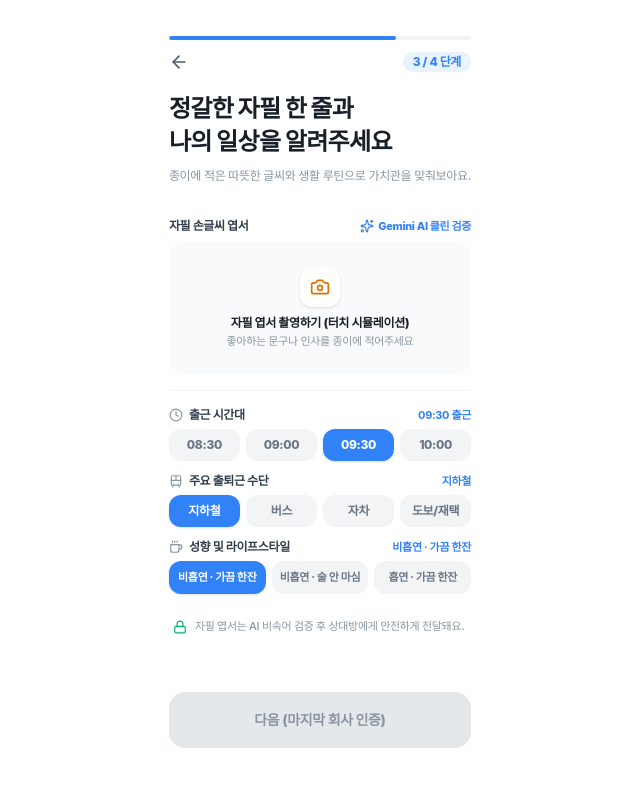
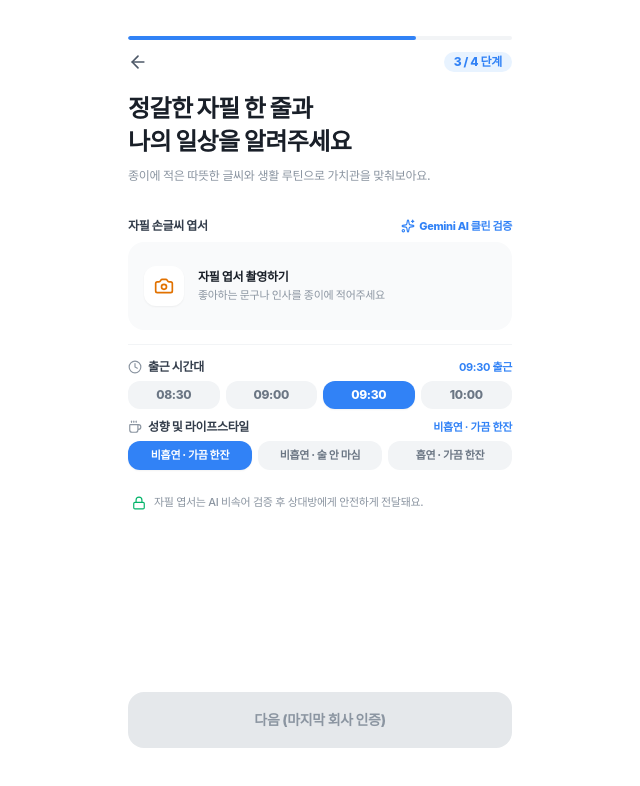
Before and after one commit to salaryee/dating, a Next.js app: page /auth/profile-step2 in a window 1280 px wide. Shown: the top 786 px of the page, without its empty margins (320-960 px from the left). Built offline with nearby package versions, Linux system fonts and the light colour scheme.

Commit message:
fix: match 3/4 step margins with 1/4 step and eliminate handwritten upload layout shift

```diff
--- a/src/app/auth/login/page.tsx
+++ b/src/app/auth/login/page.tsx
@@ -8,7 +8,7 @@ import { ShieldCheck, Hand, Lock, ArrowLeft } from "lucide-react";
 
 export default function LoginPage() {
   return (
-    <div className="flex flex-col min-h-screen bg-white justify-between p-6 sm:p-7 max-w-[440px] mx-auto">
+    <div className="flex flex-col min-h-screen bg-white justify-between p-6 sm:p-7 w-full">
       <div>
         {/* 상단 뒤로가기 헤더 (verify-work와 동일한 레이아웃 구조) */}
         <div className="pt-2 pb-5">
--- a/src/app/auth/profile-step1/page.tsx
+++ b/src/app/auth/profile-step1/page.tsx
@@ -22,7 +22,7 @@ export default function ProfileStep1Page() {
   const isFormValid = nickname.trim().length >= 2 && handPhotoStatus === "success";
 
   return (
-    <div className="flex flex-col min-h-screen bg-white justify-between p-6 sm:p-7 max-w-[440px] mx-auto">
+    <div className="flex flex-col min-h-screen bg-white justify-between p-6 sm:p-7 w-full">
       <div>
         {/* 상단 프로그레스 바 (토스 스타일 50%) */}
         <div className="pt-2 pb-5">
--- a/src/app/auth/profile-step2/page.tsx
+++ b/src/app/auth/profile-step2/page.tsx
@@ -33,7 +33,7 @@ export default function ProfileStep2Page() {
   const isFormValid = noteStatus === "success";
 
   return (
-    <div className="flex flex-col min-h-screen bg-white justify-between p-6 sm:p-7 max-w-[440px] mx-auto">
+    <div className="flex flex-col min-h-screen bg-white justify-between p-6 sm:p-7 w-full">
       <div>
         {/* 상단 프로그레스 바 (토스 스타일 75%, 1/4단계와 완벽 일치) */}
         <div className="pt-2 pb-5">
@@ -76,20 +76,20 @@ export default function ProfileStep2Page() {
             </span>
           </div>
 
-          {/* 클릭 전/후 높이를 h-[132px]로 완전 고정하여 여백 조정/레이아웃 시프트 원천 차단 */}
-          <div className="w-full h-[132px] relative">
+          {/* 클릭 전/후 높이를 h-[88px]로 완전 고정하여 여백 조정/레이아웃 시프트 원천 차단 */}
+          <div className="w-full h-[88px] relative">
             {noteStatus === "empty" && (
               <button
                 type="button"
                 onClick={simulateCameraCapture}
-                className="w-full h-full rounded-2xl bg-[#F9FAFB] hover:bg-[#F2F4F6] transition-all flex flex-col items-center justify-center gap-2 group cursor-pointer active:scale-[0.99]"
+                className="w-full h-full rounded-2xl bg-[#F9FAFB] hover:bg-[#F2F4F6] transition-all flex items-center px-4 gap-3.5 group cursor-pointer active:scale-[0.99]"
               >
-                <div className="w-10 h-10 rounded-xl bg-white shadow-sm flex items-center justify-center text-amber-600 group-hover:scale-105 transition-transform">
+                <div className="w-10 h-10 rounded-xl bg-white shadow-xs flex items-center justify-center text-amber-600 shrink-0 group-hover:scale-105 transition-transform">
                   <Camera className="w-5 h-5" />
                 </div>
-                <div className="text-center">
+                <div className="text-left">
                   <p className="text-xs font-extrabold text-[#191F28]">
-                    자필 엽서 촬영하기 (터치 시뮬레이션)
+                    자필 엽서 촬영하기
                   </p>
                   <p className="text-[11px] text-[#8B95A1] mt-0.5 font-medium">
                     좋아하는 문구나 인사를 종이에 적어주세요
@@ -99,13 +99,15 @@ export default function ProfileStep2Page() {
             )}
 
             {noteStatus === "analyzing" && (
-              <div className="w-full h-full rounded-2xl bg-[#E8F3FF]/70 flex flex-col items-center justify-center gap-2">
-                <RefreshCw className="w-5 h-5 text-[#3182F6] animate-spin" />
-                <div className="text-center">
+              <div className="w-full h-full rounded-2xl bg-[#E8F3FF]/70 flex items-center px-4 gap-3.5">
+                <div className="w-10 h-10 rounded-xl bg-white/80 flex items-center justify-center shrink-0">
+                  <RefreshCw className="w-5 h-5 text-[#3182F6] animate-spin" />
+                </div>
+                <div className="text-left">
                   <p className="text-xs font-bold text-[#3182F6]">
                     Gemini AI가 필체와 문구를 분석하고 있어요
                   </p>
-                  <p className="text-[11px] text-[#8B95A1] mt-0.5">
+                  <p className="text-[11px] text-[#8B95A1] mt-0.5 font-medium">
                     비속어 필터링 및 자필 손글씨 감지 중
                   </p>
                 </div>
@@ -113,7 +115,7 @@ export default function ProfileStep2Page() {
             )}
 
             {noteStatus === "success" && (
-              <div className="w-full h-full rounded-2xl bg-[#F9FAFB] p-3 flex flex-col justify-between border border-[#F2F4F6]">
+              <div className="w-full h-full rounded-2xl bg-[#F9FAFB] px-4 py-2.5 flex flex-col justify-between border border-[#F2F4F6]">
                 <div className="flex items-center justify-between">
                   <span className="inline-flex items-center gap-1.5 text-xs font-black text-[#FF6F61]">
                     <FileText className="w-3.5 h-3.5 text-[#FF6F61]" />
@@ -128,13 +130,13 @@ export default function ProfileStep2Page() {
                   </button>
                 </div>
 
-                <p className="text-xs text-[#191F28] font-serif italic text-center px-1 leading-relaxed my-auto line-clamp-2">
-                  &ldquo;사소한 일상을 편안하게 나누고, 서로의 성장을 조용히 응원해 줄 인연을 찾고 있어요.&rdquo;
+                <p className="text-xs text-[#191F28] font-serif italic text-left truncate leading-relaxed">
+                  &ldquo;사소한 일상을 편안하게 나누고, 서로의 성장을 응원해요.&rdquo;
                 </p>
 
-                <div className="flex items-center justify-between text-[11px] pt-1.5 border-t border-[#E5E8EB]/60">
+                <div className="flex items-center justify-between text-[11px] pt-1 border-t border-[#E5E8EB]/60">
                   <span className="text-[#00B368] font-bold flex items-center gap-1">
-                    <Check className="w-3.5 h-3.5" /> 비속어 없음 판정 통과
+                    <Check className="w-3.5 h-3.5" /> 비속어 없음 통과
                   </span>
                   <span className="text-[#3182F6] font-bold">자필 판정 완료</span>
                 </div>
@@ -142,12 +144,12 @@ export default function ProfileStep2Page() {
             )}
           </div>
 
-          {/* 1/4단계 약관과 동일한 구분선 여백 (my-4) */}
-          <div className="h-px bg-[#F2F4F6] my-4 w-full" />
+          {/* 1/4단계 약관과 동일한 구분선 여백 (my-3.5) */}
+          <div className="h-px bg-[#F2F4F6] my-3.5 w-full" />
 
-          {/* 2. 직장인 라이프스타일 원터치 칩 (1/4단계 리스트와 동일한 정갈한 밀도) */}
-          <div className="flex flex-col gap-3">
-            {/* 출퇴근 시간 */}
+          {/* 2. 직장인 일상 루틴 원터치 칩 (1/4단계 리스트와 동일한 여백 밀도) */}
+          <div className="flex flex-col gap-2.5">
+            {/* 출퇴근 루틴 */}
             <div className="flex flex-col gap-1.5">
               <div className="flex items-center justify-between text-xs">
                 <span className="font-extrabold text-[#333D4B] flex items-center gap-1.5">
@@ -162,9 +164,9 @@ export default function ProfileStep2Page() {
                     key={time}
                     type="button"
                     onClick={() => setCommuteTime(time)}
-                    className={`py-2 rounded-xl text-xs font-extrabold transition-all ${
+                    className={`py-1.5 rounded-xl text-xs font-extrabold transition-all ${
                       commuteTime === time
-                        ? "bg-[#3182F6] text-white shadow-sm"
+                        ? "bg-[#3182F6] text-white shadow-xs"
                         : "bg-[#F2F4F6] text-[#6B7684] hover:bg-[#E5E8EB]"
                     }`}
                   >
@@ -174,34 +176,7 @@ export default function ProfileStep2Page() {
               </div>
             </div>
 
-            {/* 출퇴근 수단 */}
-            <div className="flex flex-col gap-1.5">
-              <div className="flex items-center justify-between text-xs">
-                <span className="font-extrabold text-[#333D4B] flex items-center gap-1.5">
-                  <Train className="w-3.5 h-3.5 text-[#8B95A1]" />
-                  <span>주요 출퇴근 수단</span>
-                </span>
-                <span className="text-[11px] font-bold text-[#3182F6]">{commuteMethod}</span>
-              </div>
-              <div className="grid grid-cols-4 gap-1.5">
-                {["지하철", "버스", "자차", "도보/재택"].map((method) => (
-                  <button
-                    key={method}
-                    type="button"
-                    onClick={() => setCommuteMethod(method)}
-                    className={`py-2 rounded-xl text-xs font-extrabold transition-all ${
-                      commuteMethod === method
-                        ? "bg-[#3182F6] text-white shadow-sm"
-                        : "bg-[#F2F4F6] text-[#6B7684] hover:bg-[#E5E8EB]"
-                    }`}
-                  >
-                    {method}
-                  </button>
-                ))}
-              </div>
-            </div>
-
-            {/* 음주 및 라이프 */}
+            {/* 성향 및 라이프스타일 */}
             <div className="flex flex-col gap-1.5">
               <div className="flex items-center justify-between text-xs">
                 <span className="font-extrabold text-[#333D4B] flex items-center gap-1.5">
@@ -216,9 +191,9 @@ export default function ProfileStep2Page() {
                     key={item}
                     type="button"
                     onClick={() => setLifestyle(item)}
-                    className={`py-2 px-1 rounded-xl text-[11px] font-extrabold transition-all text-center ${
+                    className={`py-1.5 px-1 rounded-xl text-[11px] font-extrabold transition-all text-center ${
                       lifestyle === item
-                        ? "bg-[#3182F6] text-white shadow-sm"
+                        ? "bg-[#3182F6] text-white shadow-xs"
                         : "bg-[#F2F4F6] text-[#6B7684] hover:bg-[#E5E8EB]"
                     }`}
                   >
--- a/src/app/auth/terms/page.tsx
+++ b/src/app/auth/terms/page.tsx
@@ -35,7 +35,7 @@ export default function TermsPage() {
   const isRequiredDone = terms.age && terms.service && terms.privacy;
 
   return (
-    <div className="flex flex-col min-h-screen bg-white justify-between p-6 sm:p-7 max-w-[440px] mx-auto">
+    <div className="flex flex-col min-h-screen bg-white justify-between p-6 sm:p-7 w-full">
       <div>
         {/* 상단 프로그레스 바 (토스 스타일 25%) */}
         <div className="pt-2 pb-5">
--- a/src/app/auth/verify-work/page.tsx
+++ b/src/app/auth/verify-work/page.tsx
@@ -54,7 +54,7 @@ export default function VerifyWorkPage() {
   const isCompleted = (method === "card" && ocrStatus === "verified") || (method === "email" && emailVerified);
 
   return (
-    <div className="flex flex-col min-h-screen bg-white justify-between p-6 sm:p-7 max-w-[440px] mx-auto">
+    <div className="flex flex-col min-h-screen bg-white justify-between p-6 sm:p-7 w-full">
       <div>
         {/* 상단 프로그레스 바 (토스 스타일 100%) */}
         <div className="pt-2 pb-5">
--- a/src/components/layout/MobileContainer.tsx
+++ b/src/components/layout/MobileContainer.tsx
@@ -23,7 +23,7 @@ export default function MobileContainer({ children }: MobileContainerProps) {
           isAuth
             ? "bg-white border-none shadow-none"
             : "bg-[#F2F4F6] border-x border-[#E5E8EB] shadow-[0_0_50px_rgba(0,0,0,0.08)]"
-        } flex flex-col relative`}
+        } flex flex-col relative overflow-x-hidden`}
       >
         {children}
       </div>
```
